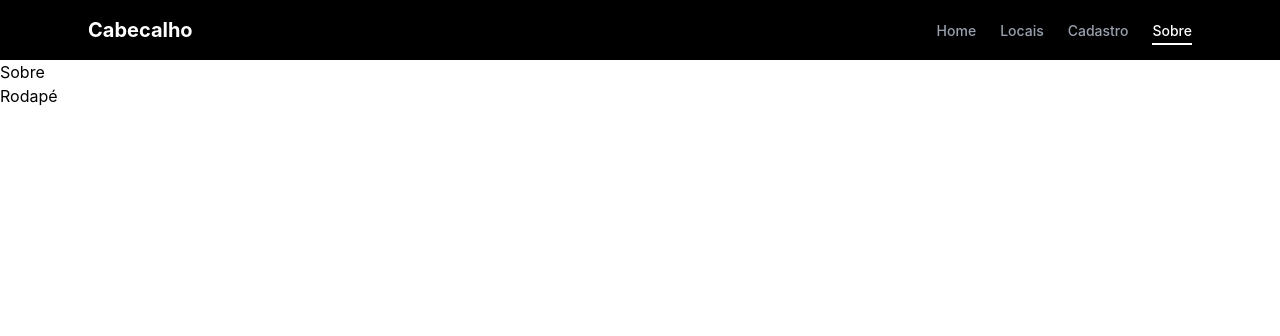
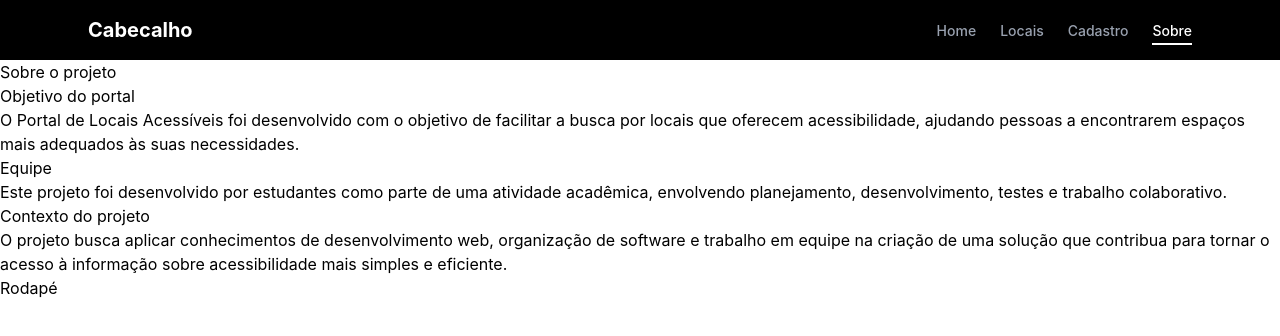
Before and after one commit to 1TDSPY-26/portal-locais-acessiveis, a React (Vite) app: page /sobre in a window 1280 px wide. Shown: the top 336 px of the page. Built offline with nearby package versions, Linux system fonts and the light colour scheme; no server answers.

Commit message:
feat: Criação da página Sobre.

```diff
--- /dev/null
+++ b/src/pages/Sobre/Sobre.tsx
@@ -0,0 +1,35 @@
+export default function Sobre() {
+  return (
+    <main>
+      <h1>Sobre o projeto</h1>
+
+      <section>
+        <h2>Objetivo do portal</h2>
+        <p>
+          O Portal de Locais Acessíveis foi desenvolvido com o objetivo de
+          facilitar a busca por locais que oferecem acessibilidade, ajudando
+          pessoas a encontrarem espaços mais adequados às suas necessidades.
+        </p>
+      </section>
+
+      <section>
+        <h2>Equipe</h2>
+        <p>
+          Este projeto foi desenvolvido por estudantes como parte de uma
+          atividade acadêmica, envolvendo planejamento, desenvolvimento, testes
+          e trabalho colaborativo.
+        </p>
+      </section>
+
+      <section>
+        <h2>Contexto do projeto</h2>
+        <p>
+          O projeto busca aplicar conhecimentos de desenvolvimento web,
+          organização de software e trabalho em equipe na criação de uma solução
+          que contribua para tornar o acesso à informação sobre acessibilidade
+          mais simples e eficiente.
+        </p>
+      </section>
+    </main>
+  );
+}
--- a/src/routes/AppRoutes.tsx
+++ b/src/routes/AppRoutes.tsx
@@ -1,6 +1,7 @@
 import { Route, Routes } from 'react-router-dom'
 import MainLayout from '../layouts/MainLayout'
 import EditLocation from '../pages/EditLocation'
+import Sobre from '../pages/Sobre/Sobre'
 
 export default function AppRoutes() {
   return (
@@ -20,7 +21,7 @@ export default function AppRoutes() {
         />
 
         <Route path="/cadastrar" element={<h1>Cadastro</h1>} />
-        <Route path="/sobre" element={<h1>Sobre</h1>} />
+        <Route path="/sobre" element={<Sobre />} />
       </Route>
     </Routes>
   )
```
